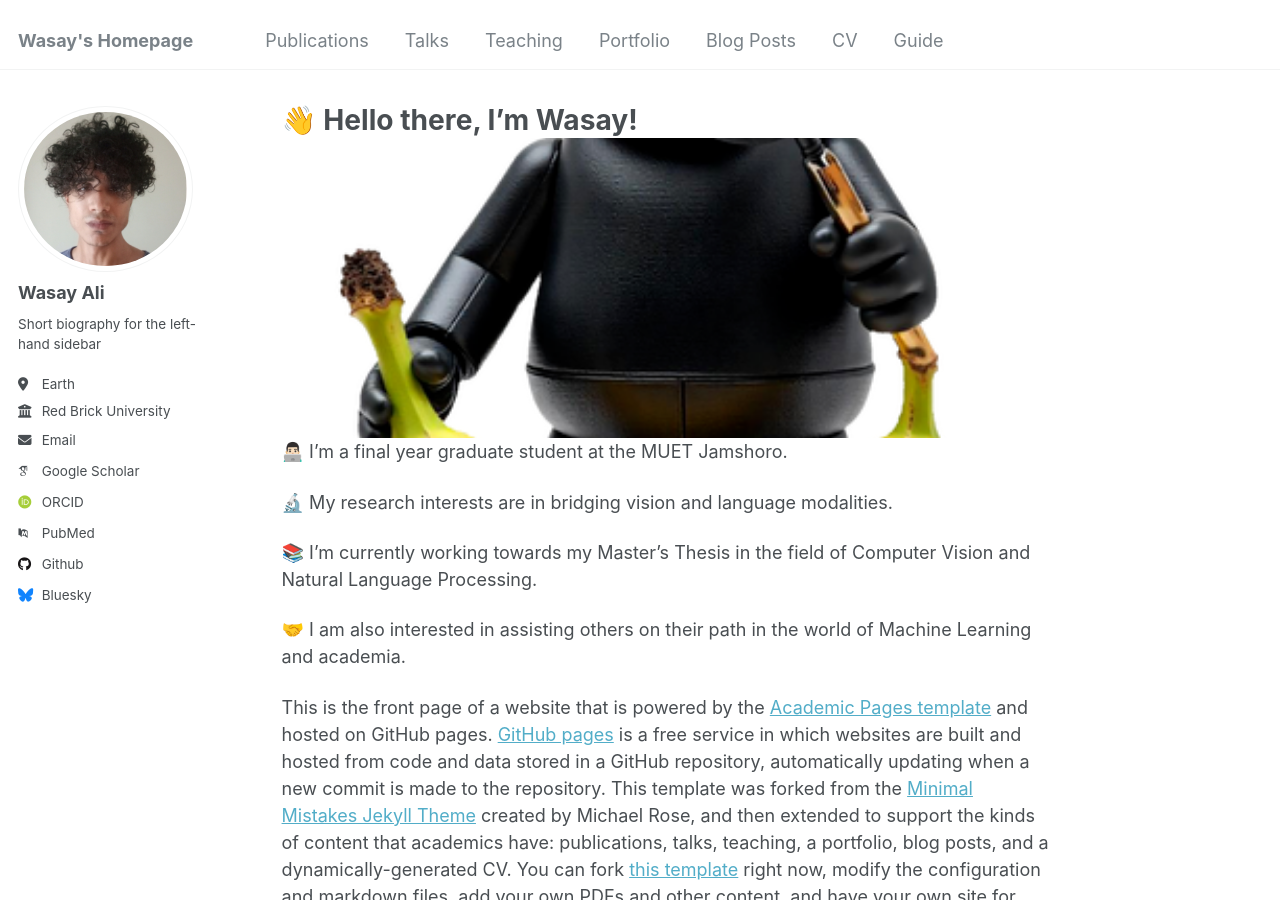
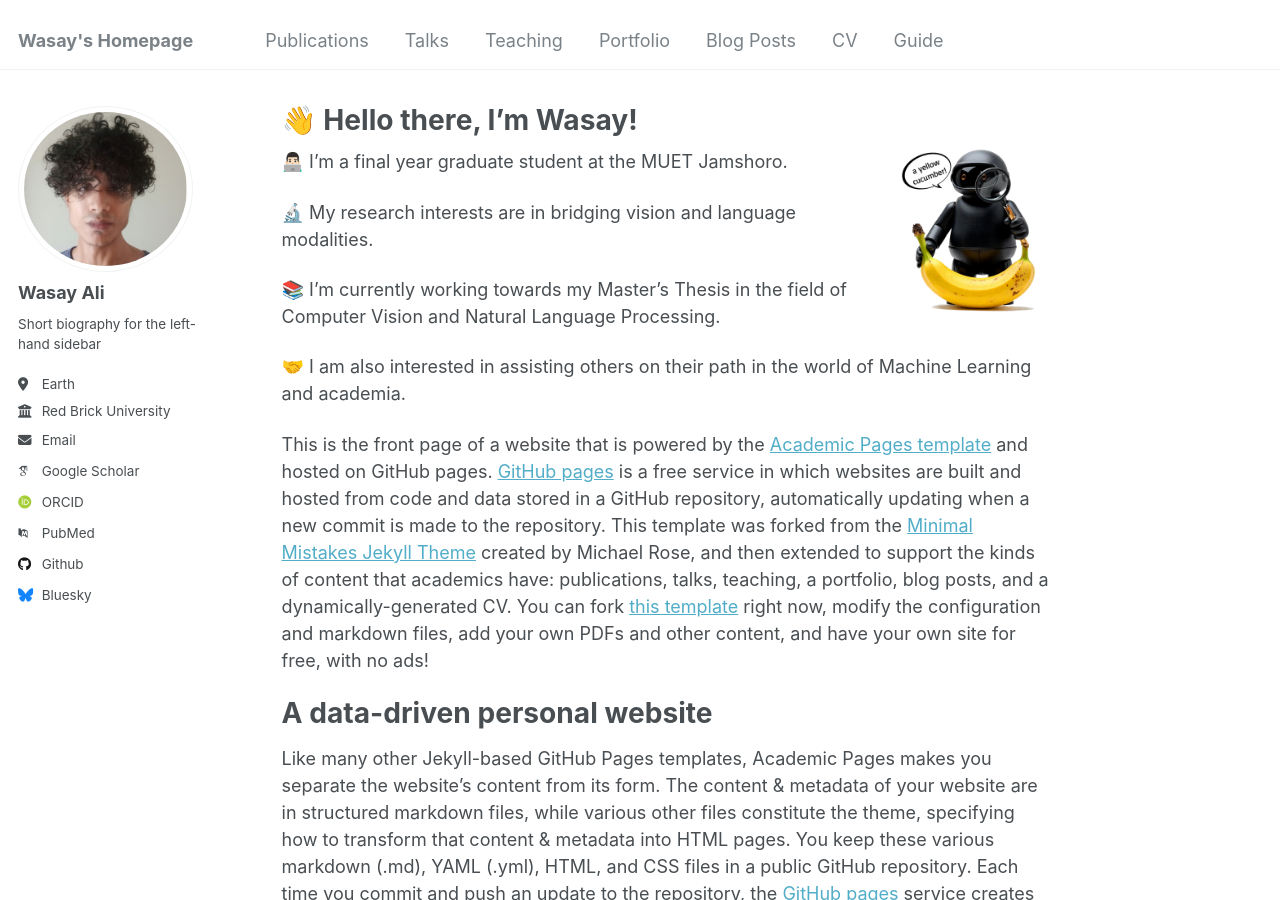
Before and after one commit to Wasayaliabbasi/wasayaliabbasi.github.io, a Jekyll site: the page built from _pages/about.md, in a window 1280 px wide and 900 px high. Built offline with Jekyll 4.4.1, drawn with Linux system fonts in a browser that asks for light colours; some web fonts are replaced.

Commit message:
Update about.md

```diff
--- a/_pages/about.md
+++ b/_pages/about.md
@@ -10,7 +10,7 @@
 
 
 
-<div style="background-image: url('/images/rsz_1banana.png'); background-repeat: no-repeat; background-position: center; background-size: cover; width: 100%; height: 300px; margin-top: -10px;"></div>
+![Illustration of combining vision and language modalities](/images/rsz_1banana.png){: .align-right style="width: 150px; margin-left: 20px; margin-bottom: 10px;"}
 👨🏻‍💻 I'm a final year graduate student at the MUET Jamshoro.
 
 🔬 My research interests are in bridging vision and language modalities.
```
